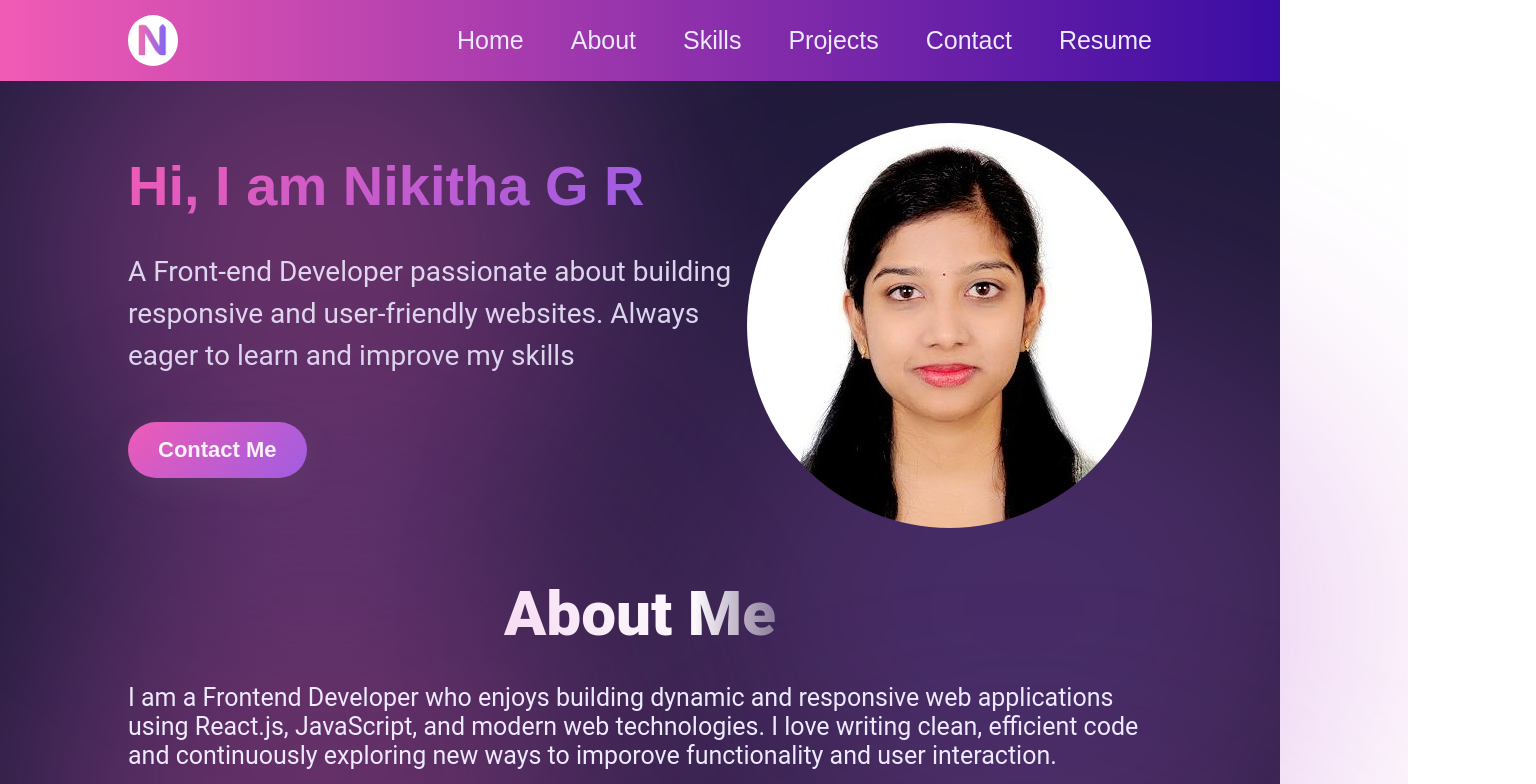
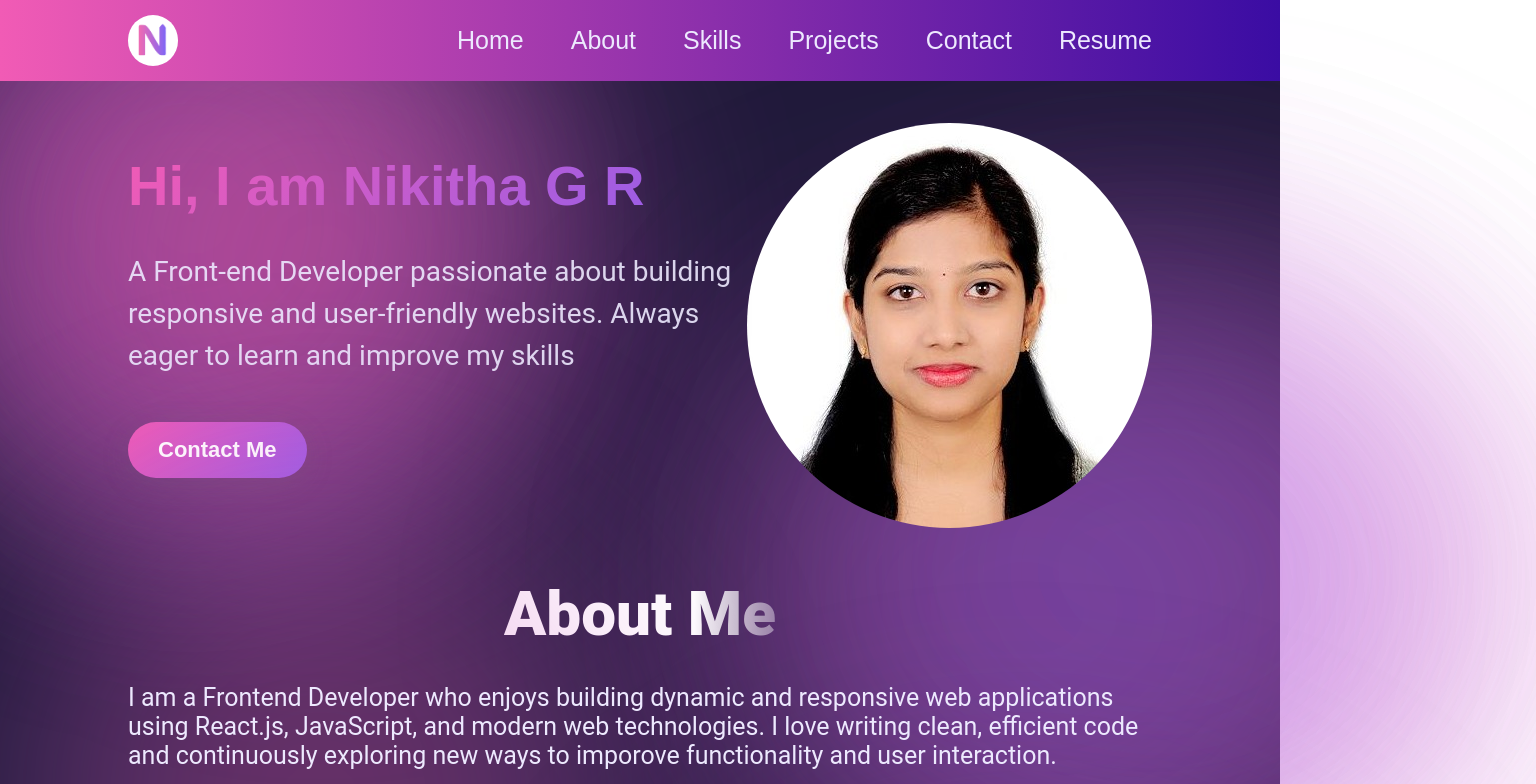
Before and after one commit to Nikitha-gr/Nikitha_Portfolio, a React (Vite) app: page / in a window 1280 px wide. Shown: the top 784 px of the page, 1536 px wide, since content can reach past the window. Built offline with nearby package versions, Linux system fonts and the light colour scheme.

Commit message:
Portfolio

```diff
--- a/src/components/About/About.module.css
+++ b/src/components/About/About.module.css
@@ -38,7 +38,6 @@
     margin-bottom: 40px;
 }
 
-
 .topBlur {
     position: absolute;
     width: 50vw;
--- a/src/components/Projects/Projects.jsx
+++ b/src/components/Projects/Projects.jsx
@@ -35,6 +35,8 @@ export const Projects = () => {
                     </a>
                 </div>
             </div>
+            <div className={styles.topBlur} />
+            <div className={styles.bottomBlur} />
         </section>
     );
 };
--- a/src/components/Projects/Projects.module.css
+++ b/src/components/Projects/Projects.module.css
@@ -118,6 +118,32 @@
     color: white;
 }
 
+.topBlur {
+    position: absolute;
+    width: 50vw;
+    height: 50vw;
+    min-width: 350px;
+    top: -100px;
+    left: -10vw;
+    border-radius: 50%;
+    background: radial-gradient(circle, rgba(241, 91, 181, 0.4), rgba(155, 93, 229, 0.2));
+    filter: blur(100px);
+    z-index: 0;
+}
+
+.bottomBlur {
+    position: absolute;
+    width: 60vw;
+    height: 50vw;
+    min-width: 250px;
+    top: 250px;
+    right: -20vw;
+    border-radius: 50%;
+    background: radial-gradient(circle, rgba(155, 93, 229, 0.3), rgba(241, 91, 181, 0.2));
+    filter: blur(120px);
+    z-index: 0;
+}
+
 /* Responsive Styles */
 @media screen and (max-width: 1024px) {
     .title {
--- a/src/components/Skills/Skills.jsx
+++ b/src/components/Skills/Skills.jsx
@@ -33,6 +33,8 @@ export const Skills = () => {
                     </div>
                 ))}
             </div>
+            <div className={styles.topBlur} />
+            <div className={styles.bottomBlur} />
         </section>
     );
 };
--- a/src/components/Skills/Skills.module.css
+++ b/src/components/Skills/Skills.module.css
@@ -95,6 +95,32 @@
     transform: scale(1.1);
 }
 
+.topBlur {
+    position: absolute;
+    width: 50vw;
+    height: 50vw;
+    min-width: 350px;
+    top: -100px;
+    left: -10vw;
+    border-radius: 50%;
+    background: radial-gradient(circle, rgba(241, 91, 181, 0.4), rgba(155, 93, 229, 0.2));
+    filter: blur(100px);
+    z-index: 0;
+}
+
+.bottomBlur {
+    position: absolute;
+    width: 60vw;
+    height: 50vw;
+    min-width: 250px;
+    top: 250px;
+    right: -20vw;
+    border-radius: 50%;
+    background: radial-gradient(circle, rgba(155, 93, 229, 0.3), rgba(241, 91, 181, 0.2));
+    filter: blur(120px);
+    z-index: 0;
+}
+
 /* Responsive */
 @media screen and (max-width: 780px) {
     .content {
```
